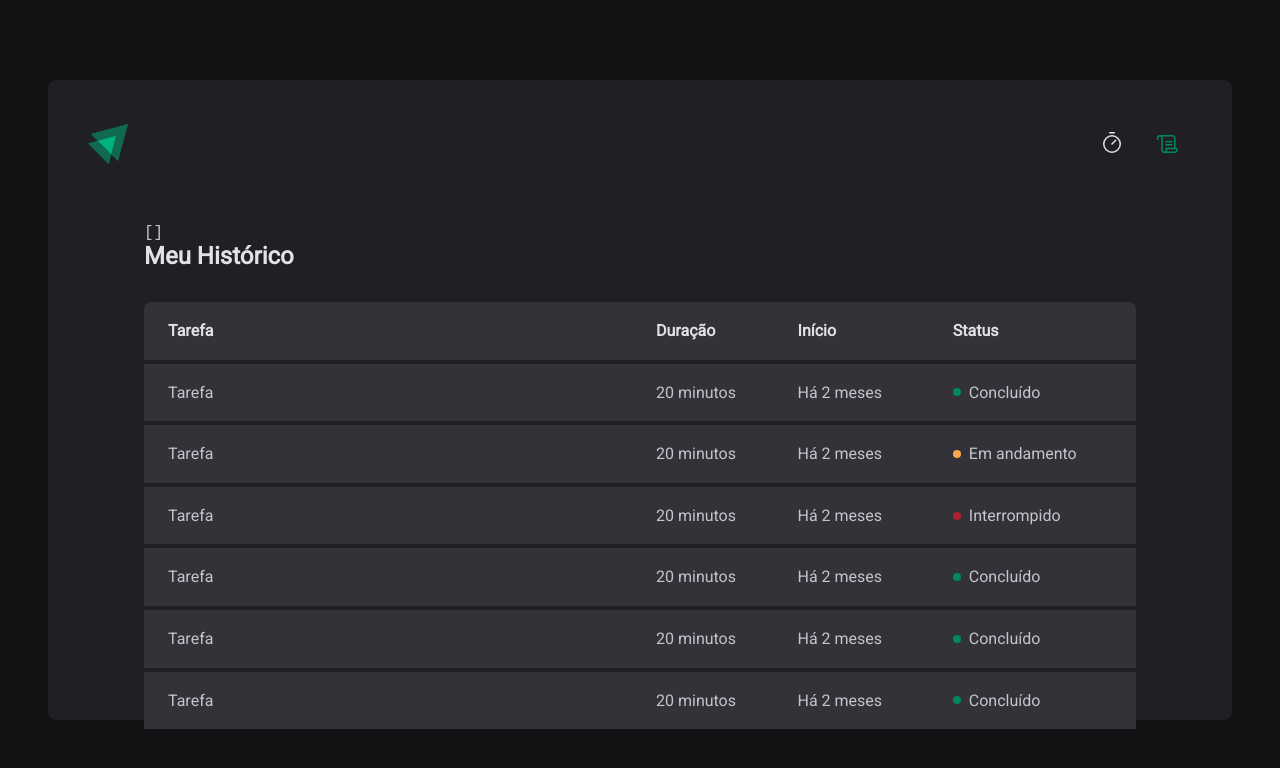
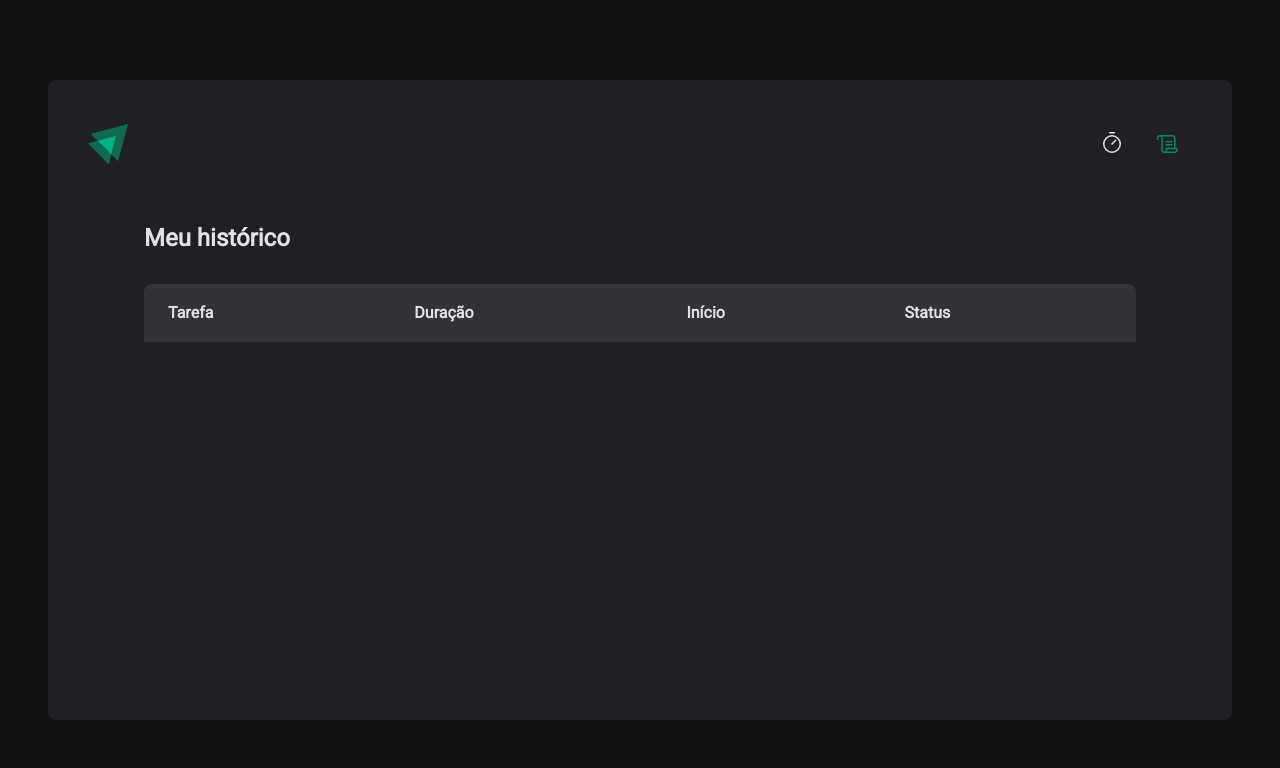
Before and after one commit to marcos-roberto-dev/timer-react, a React (Vite) app: page /history in a window 1280 px wide. Shown: the top 768 px of the page. Built offline with nearby package versions, Linux system fonts and the light colour scheme.

Commit message:
:hammer: fix bug countdown not stopped

```diff
--- a/src/App.tsx
+++ b/src/App.tsx
@@ -2,14 +2,14 @@ import { ThemeProvider } from 'styled-components'
 import { defaultTheme } from './styles/themes/default'
 import { GlobalStyle } from './styles/global'
 import { Router } from './Router'
-import { CycleContextProvider } from './contexts/CyclesContext'
+import { CyclesContextProvider } from './contexts/CyclesContext'
 
 export function App() {
   return (
     <ThemeProvider theme={defaultTheme}>
-      <CycleContextProvider>
+      <CyclesContextProvider>
         <Router />
-      </CycleContextProvider>
+      </CyclesContextProvider>
       <GlobalStyle />
     </ThemeProvider>
   )
--- a/src/contexts/CyclesContext.tsx
+++ b/src/contexts/CyclesContext.tsx
@@ -1,4 +1,4 @@
-import { ReactNode, createContext, useState } from 'react'
+import { createContext, ReactNode, useState } from 'react'
 
 interface CreateCycleData {
   task: string
@@ -20,48 +20,55 @@ interface CyclesContextType {
   activeCycleId: string | null
   amountSecondsPassed: number
   markCurrentCycleAsFinished: () => void
-  setSecoundPassed: (seconds: number) => void
+  setSecondsPassed: (seconds: number) => void
   createNewCycle: (data: CreateCycleData) => void
   interruptCurrentCycle: () => void
 }
 
 export const CyclesContext = createContext({} as CyclesContextType)
 
-interface CycleContextProviderProps {
+interface CyclesContextProviderProps {
   children: ReactNode
 }
 
-export function CycleContextProvider({ children }: CycleContextProviderProps) {
+export function CyclesContextProvider({
+  children,
+}: CyclesContextProviderProps) {
+  const [cycles, setCycles] = useState<Cycle[]>([])
   const [activeCycleId, setActiveCycleId] = useState<string | null>(null)
-  const [cycles, setCycles] = useState<Cycle[]>([])
+  const [amountSecondsPassed, setAmountSecondsPassed] = useState(0)
+
   const activeCycle = cycles.find((cycle) => cycle.id === activeCycleId)
-  const [amountSecondsPassed, setAmountSecondsPassed] = useState(0)
+
+  function setSecondsPassed(seconds: number) {
+    setAmountSecondsPassed(seconds)
+  }
 
   function markCurrentCycleAsFinished() {
     setCycles((state) =>
       state.map((cycle) => {
         if (cycle.id === activeCycleId) {
+          setActiveCycleId(null)
           return { ...cycle, finishedDate: new Date() }
+        } else {
+          return cycle
         }
-        return cycle
       }),
     )
   }
 
-  function setSecoundPassed(seconds: number) {
-    setAmountSecondsPassed(seconds)
-  }
+  function createNewCycle(data: CreateCycleData) {
+    const id = String(new Date().getTime())
 
-  function createNewCycle(data: CreateCycleData) {
     const newCycle: Cycle = {
-      id: String(new Date().getTime()),
+      id,
       task: data.task,
       minutesAmount: data.minutesAmount,
       startDate: new Date(),
     }
 
     setCycles((state) => [...state, newCycle])
-    setActiveCycleId(newCycle.id)
+    setActiveCycleId(id)
     setAmountSecondsPassed(0)
   }
 
@@ -70,11 +77,11 @@ export function CycleContextProvider({ children }: CycleContextProviderProps) {
       state.map((cycle) => {
         if (cycle.id === activeCycleId) {
           return { ...cycle, interruptedDate: new Date() }
+        } else {
+          return cycle
         }
-        return cycle
       }),
     )
-
     setActiveCycleId(null)
   }
 
@@ -84,9 +91,9 @@ export function CycleContextProvider({ children }: CycleContextProviderProps) {
         cycles,
         activeCycle,
         activeCycleId,
+        markCurrentCycleAsFinished,
         amountSecondsPassed,
-        markCurrentCycleAsFinished,
-        setSecoundPassed,
+        setSecondsPassed,
         createNewCycle,
         interruptCurrentCycle,
       }}
--- a/src/pages/History/index.tsx
+++ b/src/pages/History/index.tsx
@@ -1,13 +1,16 @@
 import { useContext } from 'react'
+import { formatDistanceToNow } from 'date-fns'
+import { ptBR } from 'date-fns/locale'
+import { CyclesContext } from '../../contexts/CyclesContext'
 import { HistoryContainer, HistoryList, Status } from './styles'
-import { CyclesContext } from '../../contexts/CyclesContext'
 
 export function History() {
   const { cycles } = useContext(CyclesContext)
+
   return (
     <HistoryContainer>
-      <pre>{JSON.stringify(cycles, null, 2)}</pre>
-      <h1>Meu Histórico</h1>
+      <h1>Meu histórico</h1>
+
       <HistoryList>
         <table>
           <thead>
@@ -19,54 +22,33 @@ export function History() {
             </tr>
           </thead>
           <tbody>
-            <tr>
-              <td>Tarefa</td>
-              <td>20 minutos</td>
-              <td>Há 2 meses</td>
-              <td>
-                <Status statusType="success">Concluído</Status>
-              </td>
-            </tr>
-            <tr>
-              <td>Tarefa</td>
-              <td>20 minutos</td>
-              <td>Há 2 meses</td>
-              <td>
-                <Status statusType="warning">Em andamento</Status>
-              </td>
-            </tr>
-            <tr>
-              <td>Tarefa</td>
-              <td>20 minutos</td>
-              <td>Há 2 meses</td>
-              <td>
-                <Status statusType="error">Interrompido</Status>
-              </td>
-            </tr>
-            <tr>
-              <td>Tarefa</td>
-              <td>20 minutos</td>
-              <td>Há 2 meses</td>
-              <td>
-                <Status statusType="success">Concluído</Status>
-              </td>
-            </tr>
-            <tr>
-              <td>Tarefa</td>
-              <td>20 minutos</td>
-              <td>Há 2 meses</td>
-              <td>
-                <Status statusType="success">Concluído</Status>
-              </td>
-            </tr>
-            <tr>
-              <td>Tarefa</td>
-              <td>20 minutos</td>
-              <td>Há 2 meses</td>
-              <td>
-                <Status statusType="success">Concluído</Status>
-              </td>
-            </tr>
+            {cycles.map((cycle) => {
+              return (
+                <tr key={cycle.id}>
+                  <td>{cycle.task}</td>
+                  <td>{cycle.minutesAmount} minutos</td>
+                  <td>
+                    {formatDistanceToNow(cycle.startDate, {
+                      addSuffix: true,
+                      locale: ptBR,
+                    })}
+                  </td>
+                  <td>
+                    {cycle.finishedDate && (
+                      <Status statusType="success">Concluído</Status>
+                    )}
+
+                    {cycle.interruptedDate && (
+                      <Status statusType="error">Interrompido</Status>
+                    )}
+
+                    {!cycle.finishedDate && !cycle.interruptedDate && (
+                      <Status statusType="warning">Em andamento</Status>
+                    )}
+                  </td>
+                </tr>
+              )
+            })}
           </tbody>
         </table>
       </HistoryList>
--- a/src/pages/Home/components/Countdown/index.tsx
+++ b/src/pages/Home/components/Countdown/index.tsx
@@ -1,20 +1,22 @@
+import { differenceInSeconds } from 'date-fns'
 import { useContext, useEffect } from 'react'
+import { CyclesContext } from '../../../../contexts/CyclesContext'
 import { CountdownContainer, Separator } from './styles'
-import { differenceInSeconds } from 'date-fns'
-import { CyclesContext } from '../../../../contexts/CyclesContext'
 
 export function Countdown() {
   const {
     activeCycle,
+    activeCycleId,
+    markCurrentCycleAsFinished,
     amountSecondsPassed,
-    markCurrentCycleAsFinished,
-    setSecoundPassed,
+    setSecondsPassed,
   } = useContext(CyclesContext)
 
   const totalSeconds = activeCycle ? activeCycle.minutesAmount * 60 : 0
 
   useEffect(() => {
     let interval: number
+
     if (activeCycle) {
       interval = setInterval(() => {
         const secondsDifference = differenceInSeconds(
@@ -24,21 +26,25 @@ export function Countdown() {
 
         if (secondsDifference >= totalSeconds) {
           markCurrentCycleAsFinished()
-          setSecoundPassed(totalSeconds)
+
+          setSecondsPassed(totalSeconds)
           clearInterval(interval)
-
-          return
+        } else {
+          setSecondsPassed(secondsDifference)
         }
-        setSecoundPassed(secondsDifference)
       }, 1000)
     }
 
     return () => {
-      if (interval) {
-        clearInterval(interval)
-      }
+      clearInterval(interval)
     }
-  }, [activeCycle, totalSeconds, markCurrentCycleAsFinished, setSecoundPassed])
+  }, [
+    activeCycle,
+    totalSeconds,
+    activeCycleId,
+    setSecondsPassed,
+    markCurrentCycleAsFinished,
+  ])
 
   const currentSeconds = activeCycle ? totalSeconds - amountSecondsPassed : 0
 
@@ -55,6 +61,7 @@ export function Countdown() {
     }
     document.title = 'Ignite Timer'
   }, [minutes, seconds, activeCycle])
+
   return (
     <CountdownContainer>
       <span>{minutes[0]}</span>
--- a/src/pages/Home/index.tsx
+++ b/src/pages/Home/index.tsx
@@ -1,26 +1,33 @@
 import { HandPalm, Play } from 'phosphor-react'
+import { FormProvider, useForm } from 'react-hook-form'
+import { zodResolver } from '@hookform/resolvers/zod'
 import * as zod from 'zod'
-import { useForm, FormProvider } from 'react-hook-form'
+import { useContext } from 'react'
 
-import { zodResolver } from '@hookform/resolvers/zod'
 import {
   HomeContainer,
   StartCountdownButton,
   StopCountdownButton,
 } from './styles'
-import { NewCycleForm } from './components/NewCycleForm'
-import { Countdown } from './components/Countdown'
-import { useContext } from 'react'
+
 import { CyclesContext } from '../../contexts/CyclesContext'
+import { NewCycleForm } from './Components/NewCycleForm'
+import { Countdown } from './Components/Countdown'
 
 const newCycleFormValidationSchema = zod.object({
   task: zod.string().min(1, 'Informe a tarefa'),
-  minutesAmount: zod.number().min(1).max(60),
+  minutesAmount: zod
+    .number()
+    .min(1, 'O ciclo precisa ser de no mínimo 5 minutos.')
+    .max(60, 'O ciclo precisa ser de no máximo 60 minutos.'),
 })
 
 type NewCycleFormData = zod.infer<typeof newCycleFormValidationSchema>
 
 export function Home() {
+  const { activeCycle, createNewCycle, interruptCurrentCycle } =
+    useContext(CyclesContext)
+
   const newCycleForm = useForm<NewCycleFormData>({
     resolver: zodResolver(newCycleFormValidationSchema),
     defaultValues: {
@@ -29,17 +36,15 @@ export function Home() {
     },
   })
 
-  const { createNewCycle, interruptCurrentCycle, activeCycle } =
-    useContext(CyclesContext)
-
-  const { watch, handleSubmit, reset } = newCycleForm
-  const task = watch('task')
-  const isSubmitDisabled = !task
+  const { handleSubmit, watch, reset } = newCycleForm
 
   function handleCreateNewCycle(data: NewCycleFormData) {
     createNewCycle(data)
     reset()
   }
+
+  const task = watch('task')
+  const isSubmitDisable = !task
 
   return (
     <HomeContainer>
@@ -50,12 +55,12 @@ export function Home() {
         <Countdown />
 
         {activeCycle ? (
-          <StopCountdownButton type="button" onClick={interruptCurrentCycle}>
+          <StopCountdownButton onClick={interruptCurrentCycle} type="button">
             <HandPalm size={24} />
             Interromper
           </StopCountdownButton>
         ) : (
-          <StartCountdownButton type="submit" disabled={isSubmitDisabled}>
+          <StartCountdownButton disabled={isSubmitDisable} type="submit">
             <Play size={24} />
             Começar
           </StartCountdownButton>
```
